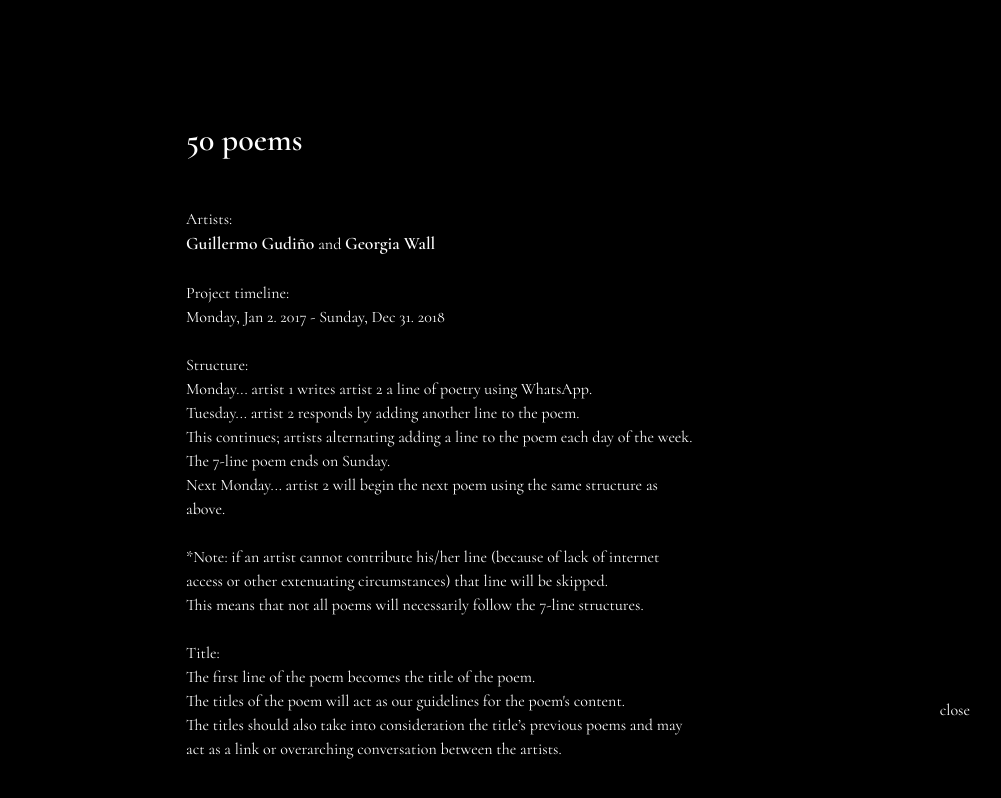
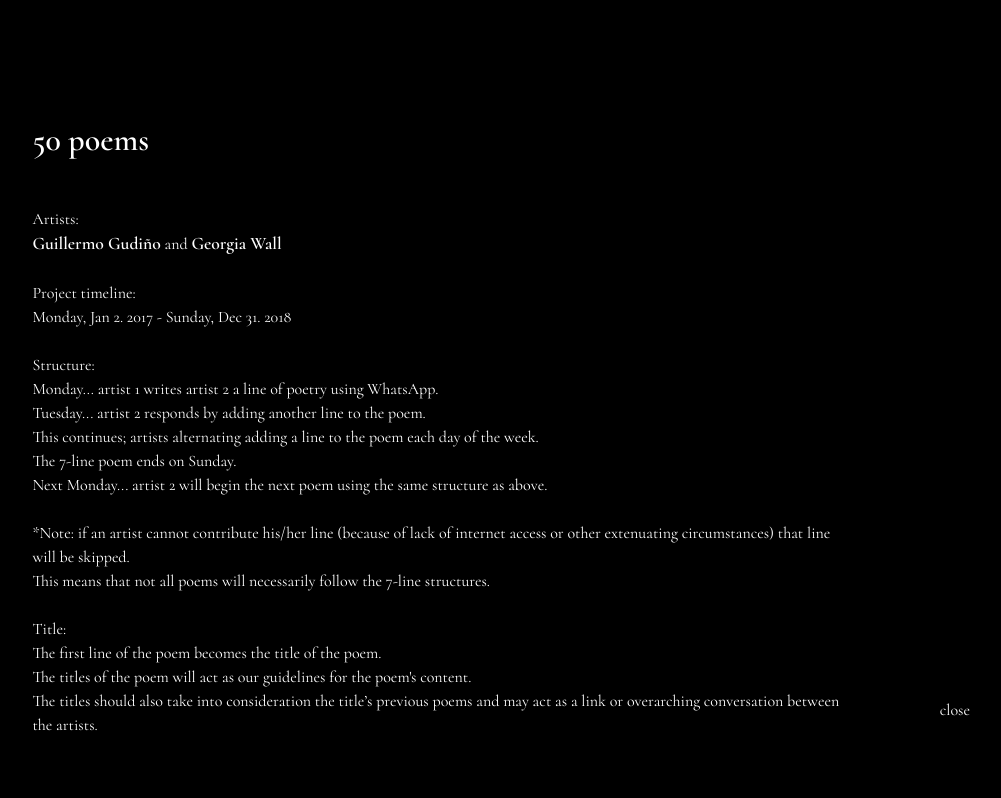
Before and after one commit to Musuauer/random_poems, a React (Create React App) app: page / in a window 1280 px wide. Both pictures are taken after a click on the element "info". Shown: the whole page, without its empty margins (198-1199 px from the left). Built offline with nearby package versions, Linux system fonts and the light colour scheme.

Commit message:
fix modal width

```diff
--- a/src/App.css
+++ b/src/App.css
@@ -56,7 +56,7 @@ p{
   z-index: 9;
 }
 .modal-content{
-  width: 40%;
+  width: 64%;
   margin:  0 auto;
   margin-top: 15vh;
 }
```
